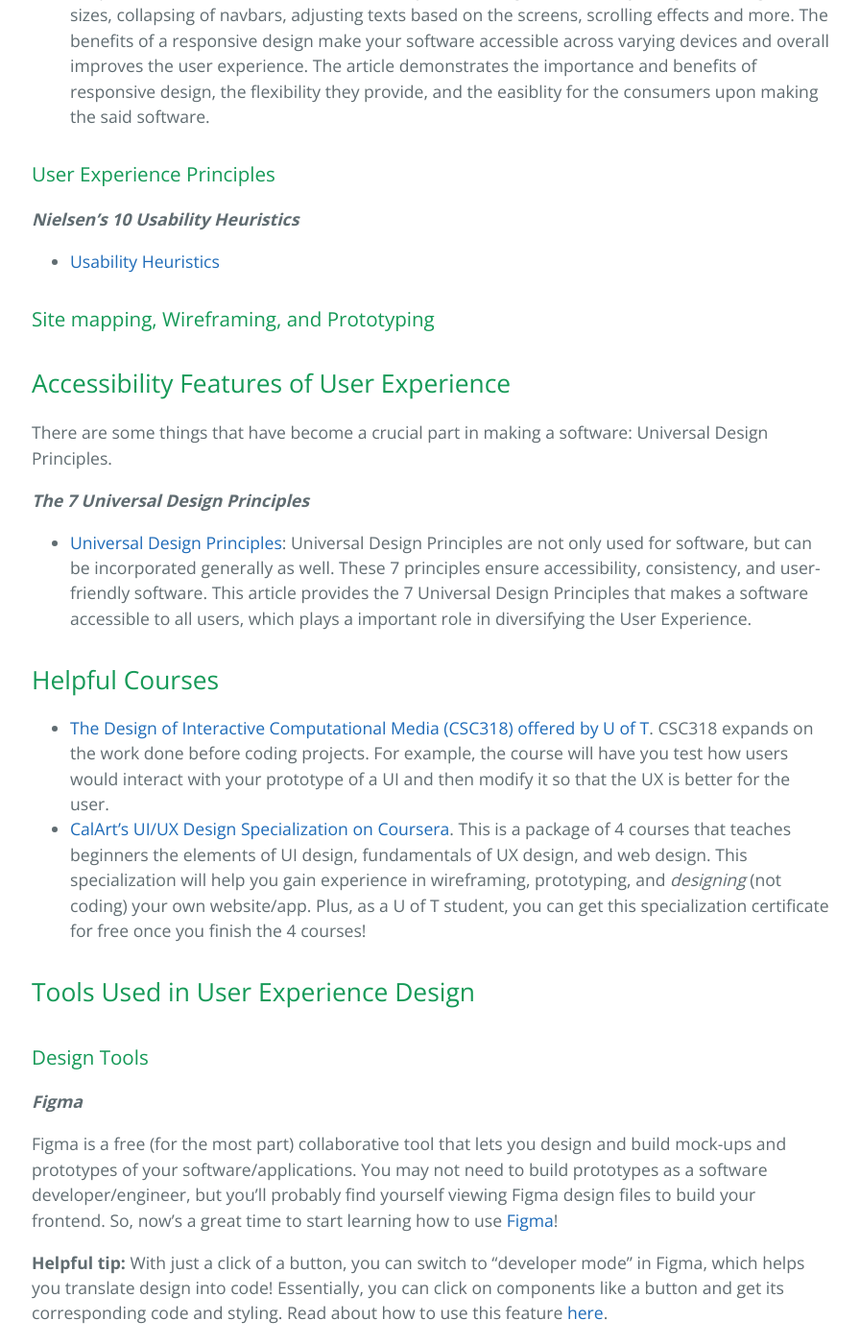
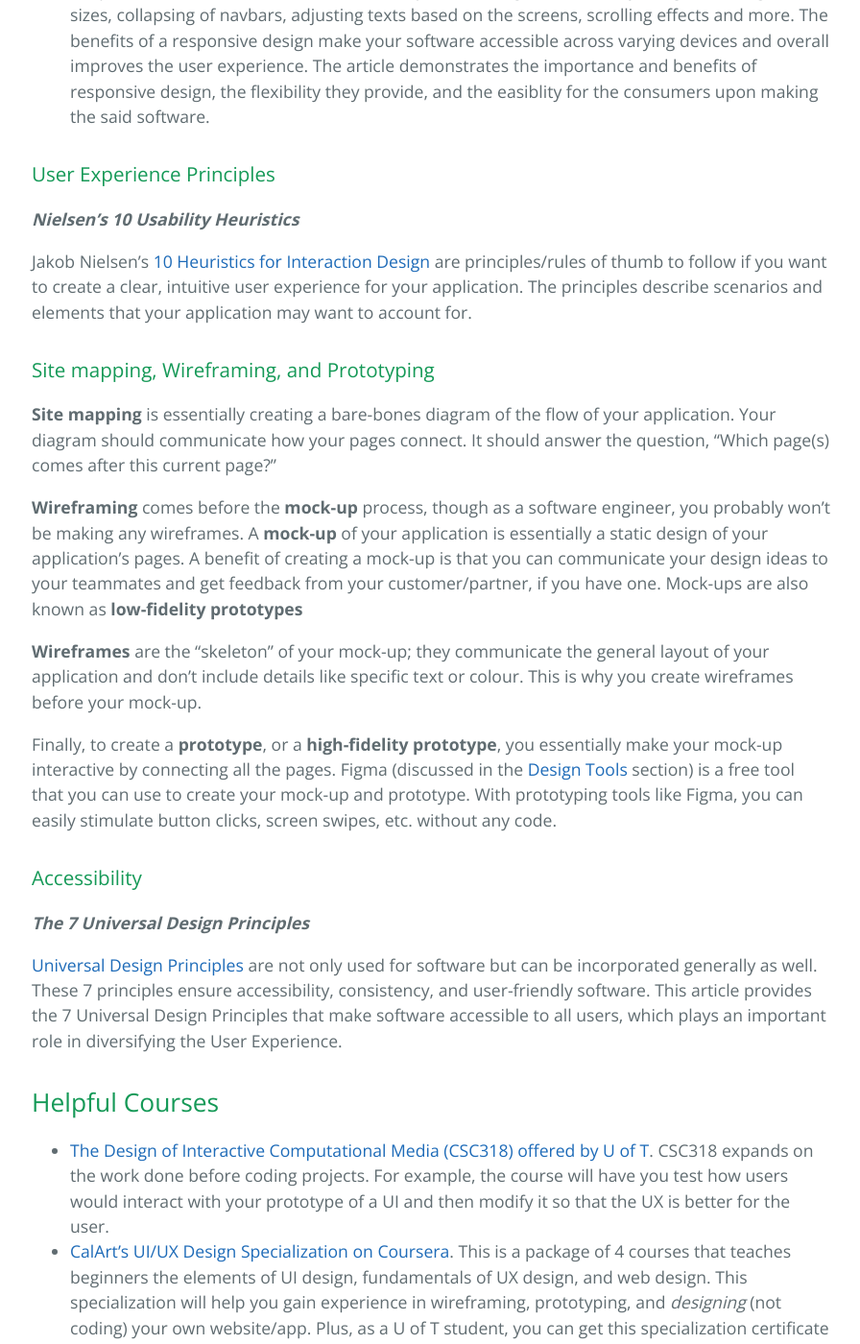
Before and after one commit to learning-software-engineering/learning-software-engineering.github.io, a Jekyll site: the page built from Topics/User_Experience.md, in a window 1280 px wide and 1400 px high, scrolled down 5846 px. Shown: the whole window at 96% size, without its empty margins (191-1087 px from the left). Built offline with Jekyll 4.4.1, drawn with Linux system fonts in a browser that asks for light colours; our own code applies the rules of GitHub Pages for plain Markdown files; some of the changed text lies outside the part shown.

Commit message:
Update User_Experience.md
added more discussion

````diff
--- a/Topics/User_Experience.md
+++ b/Topics/User_Experience.md
@@ -4,23 +4,23 @@
 ## Table of Contents
 1. [Overview](https://learning-software-engineering.github.io/Topics/User_Experience.html#overview)
 2. [Fundamentals of User Experience](https://learning-software-engineering.github.io/Topics/User_Experience.html#fundamentals-of-user-experience)
-    - User Research
-    - Visual Elements of User Interface Design
-    - User Experience Principles
-    - Site mapping, Wireframing, and Prototyping
-3. [Accessibility Features of User Experience](https://learning-software-engineering.github.io/Topics/User_Experience.html#accessibility-features-of-user-experience)
-4. [Helpful Courses](https://learning-software-engineering.github.io/Topics/User_Experience.html#helpful-courses)
-5. [Tools Used in User Experience Design](https://learning-software-engineering.github.io/Topics/User_Experience.html#tools-used-in-user-experience-design)
-    - Design Tools
-    - UI Component Libraries
-6. [User Experience-Oriented Games](https://learning-software-engineering.github.io/Topics/User_Experience.html#user-experience-oriented-games)
+    - [User Research](https://learning-software-engineering.github.io/Topics/User_Experience.html#user-research)
+    - [Visual Elements of User Interface Design](https://learning-software-engineering.github.io/Topics/User_Experience.html#visual-elements-of-user-interface-design)
+    - [User Experience Principles](https://learning-software-engineering.github.io/Topics/User_Experience.html#user-experience-principles)
+    - [Site mapping, Wireframing, and Prototyping](https://learning-software-engineering.github.io/Topics/User_Experience.html#site-mapping-wireframing-and-prototyping)
+    - [Accessibility](https://learning-software-engineering.github.io/Topics/User_Experience.html#accessibility)
+3. [Helpful Courses](https://learning-software-engineering.github.io/Topics/User_Experience.html#helpful-courses)
+4. [Tools Used in User Experience Design](https://learning-software-engineering.github.io/Topics/User_Experience.html#tools-used-in-user-experience-design)
+    - [Design Tools](https://learning-software-engineering.github.io/Topics/User_Experience.html#design-tools)
+    - [UI Component Libraries](https://learning-software-engineering.github.io/Topics/User_Experience.html#ui-component-libraries)
+5. [User Experience-Oriented Games](https://learning-software-engineering.github.io/Topics/User_Experience.html#user-experience-oriented-games)
 
 
 ## Overview
-User experience (UX) is a large and broad topic. It covers the overall experience of the user and how they interact with software systems and applications. The main focus of User Experience is to make a piece of software accessible, easy to follow (i.e., user friendly) and adaptable to the user's needs. There is no set of standard rules that make up a "great" user experience, as it often differs on the product and the consumers that are using the products.
+User experience (UX) is a large and broad topic. It covers the overall experience of the user and how they interact with software systems and applications. The main focus of User Experience is to make a piece of software accessible, easy to follow (i.e., user-friendly) and adaptable to the user's needs. There is no set of standard rules that make up a "great" user experience, as it often depends on the product and the consumers who are using the products.
 
 User experience is not to be confused with UI (User Interface) and UX _design_. While these topics have similarities with user experience, they are also different in their own ways:
-- **UI design** is the process of creating a interface with a focus on how the interface will _look_ like -- think of aesthetics!
+- **UI design** is the process of creating an interface with a focus on how the interface will _look_ like -- think of aesthetics!
 - **UX design** is the process of creating an interface with a focus on a smooth, meaningful user _experience_ -- think of usability and usefulness!
 - **User experience** is a user's journey when interacting with your software/application.
 
@@ -95,7 +95,7 @@ You can combine shapes with lines to make elements like buttons.
 
 _Texture_
 
-You can use texture to draw a user's eye to elements like titles, icons, and buttons. Keep in mind that texture and patterns are different -- patterns are small repetitive elements (like polka dots, while texture is not necessarily repetitive. Read more about texture [here](https://uxdesign.cc/web-design-theory-texture-1e07c29b10e5), and see examples of website that use texture [here](https://www.webfx.com/blog/web-design/textured-website-designs-inspiration/).
+You can use texture to draw a user's eye to elements like titles, icons, and buttons. Keep in mind that texture and patterns are different -- patterns are small repetitive elements (like polka dots, while texture is not necessarily repetitive. Read more about texture [here](https://uxdesign.cc/web-design-theory-texture-1e07c29b10e5), and see examples of websites that use texture [here](https://www.webfx.com/blog/web-design/textured-website-designs-inspiration/).
 
 _Space_
 
@@ -113,7 +113,7 @@ _Colour_
 ```
 
 ___Color Theory___
-- [Colors Influence Choice](https://usabilitygeek.com/colour-user-experience-psychology/#:~:text=Colour%20plays%20a%20crucial%20role,and%20identified%20with%20your%20industry.): Users are shown certain colors to enforce actions. For example, red is commonly linked to aggressive or bad emotions and as such can be used as a cancel to dissuade people from refunding items.
+- [Colors Influence Choice](https://usabilitygeek.com/colour-user-experience-psychology/#:~:text=Colour%20plays%20a%20crucial%20role,and%20identified%20with%20your%20industry.): Users are shown certain colours to enforce actions. For example, red is commonly linked to aggressive or bad emotions and as such can be used as a cancel to dissuade people from refunding items.
 
 ___Button Design___
 
@@ -154,17 +154,24 @@ ___Responsive Design___
 
 ### User Experience Principles
 ___Nielsen's 10 Usability Heuristics___
-- [Usability Heuristics](./User_Experience/Usability_Heuristics.md)
+
+Jakob Nielsen's [10 Heuristics for Interaction Design](./User_Experience/Usability_Heuristics.md) are principles/rules of thumb to follow if you want to create a clear, intuitive user experience for your application. The principles describe scenarios and elements that your application may want to account for.
 
 ### Site mapping, Wireframing, and Prototyping
+**Site mapping** is essentially creating a bare-bones diagram of the flow of your application. Your diagram should communicate how your pages connect. It should answer the question, "Which page(s) comes after this current page?"
 
+**Wireframing** comes before the **mock-up** process, though as a software engineer, you probably won't be making any wireframes. A **mock-up** of your application is essentially a static design of your application's pages. A benefit of creating a mock-up is that you can communicate your design ideas to your teammates and get feedback from your customer/partner, if you have one. Mock-ups are also known as **low-fidelity prototypes**
 
-## Accessibility Features of User Experience
-There are some things that have become a crucial part in making a software: Universal Design Principles.
+**Wireframes** are the "skeleton" of your mock-up; they communicate the general layout of your application and don't include details like specific text or colour. This is why you create wireframes before your mock-up.
 
+Finally, to create a **prototype**, or a **high-fidelity prototype**, you essentially make your mock-up interactive by connecting all the pages. Figma (discussed in the [Design Tools](https://learning-software-engineering.github.io/Topics/User_Experience.html#design-tools) section) is a free tool that you can use to create your mock-up and prototype. With prototyping tools like Figma, you can easily stimulate button clicks, screen swipes, etc. without any code.
+
+### Accessibility
 ___The 7 Universal Design Principles___
-- [Universal Design Principles](https://www.buffalo.edu/access/help-and-support/topic3/universaldesignprinciples.html): Universal Design Principles are not only used for software, but can be incorporated generally as well. These 7 principles ensure accessibility, consistency, and user-friendly software.
-This article provides the 7 Universal Design Principles that makes a software accessible to all users, which plays a important role in diversifying the User Experience.
+
+[Universal Design Principles](https://www.buffalo.edu/access/help-and-support/topic3/universaldesignprinciples.html) are not only used for software but can be incorporated generally as well. These 7 principles ensure accessibility, consistency, and user-friendly software.
+This article provides the 7 Universal Design Principles that make software accessible to all users, which plays an important role in diversifying the User Experience.
+
 
 ## Helpful Courses
 - [The Design of Interactive Computational Media (CSC318) offered by U of T](https://artsci.calendar.utoronto.ca/course/csc318h1). CSC318 expands on the work done before coding projects. For example, the course will have you test how users would interact with your prototype of a UI and then modify it so that the UX is better for the user.
@@ -178,6 +185,8 @@ Figma is a free (for the most part) collaborative tool that lets you design and
 
 **Helpful tip:** With just a click of a button, you can switch to "developer mode" in Figma, which helps you translate design into code! Essentially, you can click on components like a button and get its corresponding code and styling. Read about how to use this feature [here](https://www.figma.com/dev-mode/).
 
+**Figma, MUI, and React:** See the [UI Component Libraries](https://learning-software-engineering.github.io/Topics/User_Experience.html#ui-component-libraries) section for details on MUI. Note that MUI is a component library for React _only_. You can download the** MUI extension on Figma** and immediately use MUI components in your Figma design. Then, when you're ready to code, you can install MUI in your React project and easily create your frontend by entering "developer mode" on your Figma design and copying the code that Figma generated for you.
+
 ___Adobe XD___
 
 [Adobe XD](https://www.adobe.com/products/xd/learn/get-started/what-is-adobe-xd-used-for.html) is another popular prototyping tool. Unfortunately, the current author of this wiki doesn't know much about it, other than it requires a monthly subscription :(.
@@ -187,7 +196,7 @@ When building an application with a frontend framework (e.g., React, Vue, Angula
 
 ___Material UI (MUI)___
 
-[MUI](https://mui.com/) is a popular library of UI design components made for React.
+[MUI](https://mui.com/) is a popular library of UI design components made for React. These components are essentially pre-made "features" that you can immediately use, such as buttons, navbars, pop-ups, etc.
 
 ___Ant Design___
 
````
